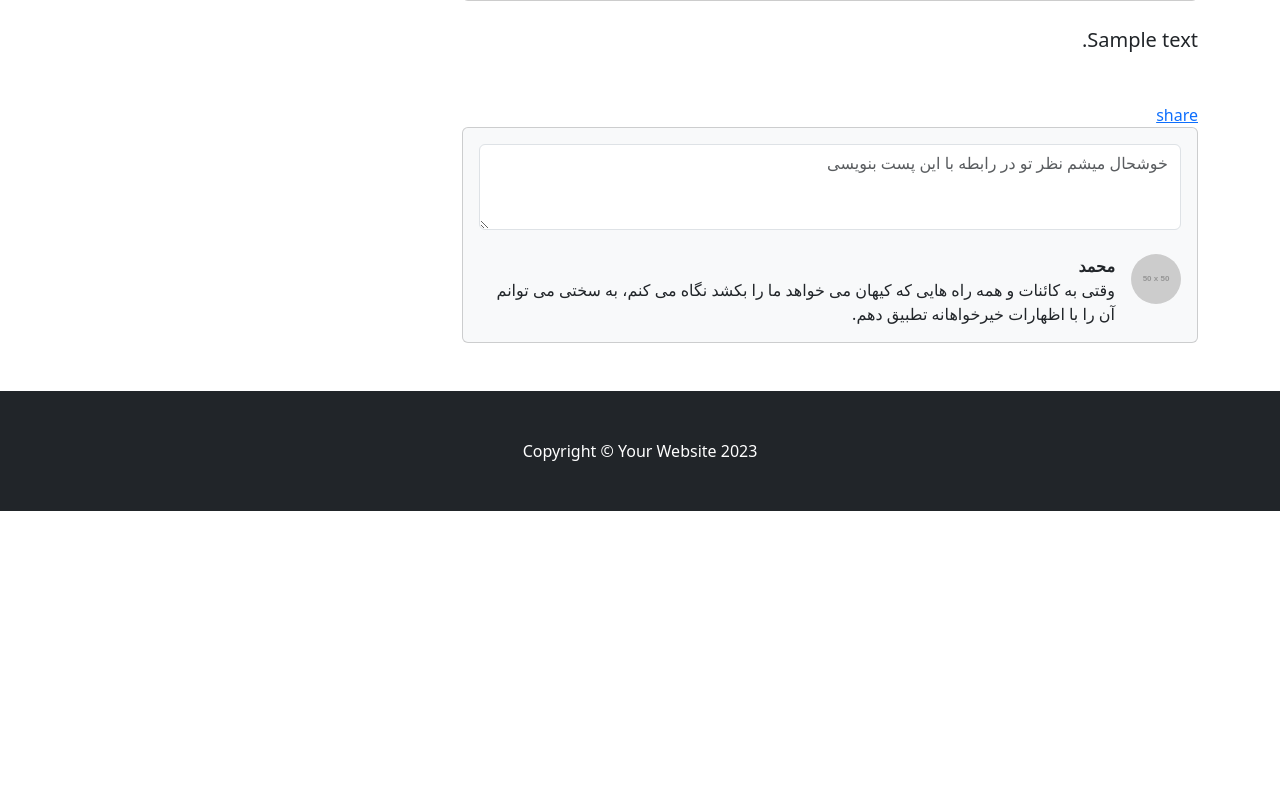
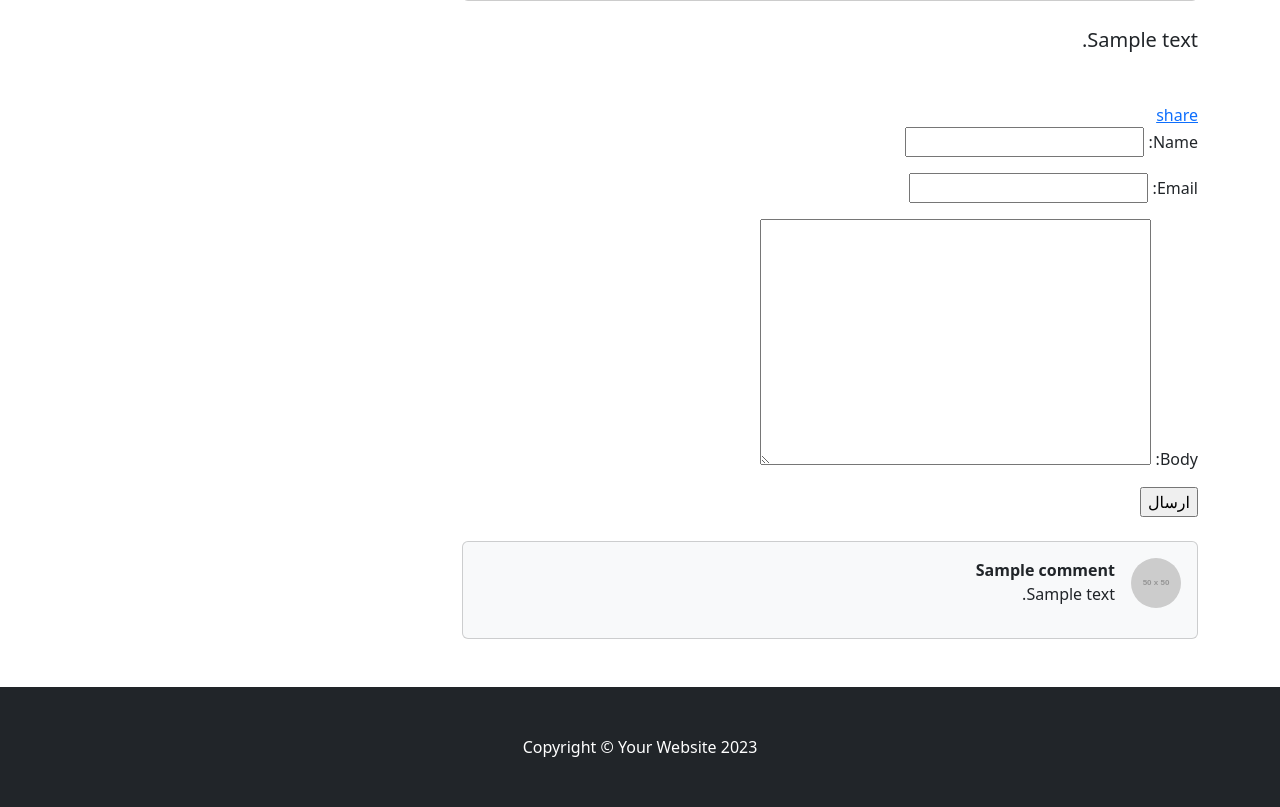
Before and after one commit to MohammadBohluli/blog, a Django app: a page that uses core/templates/base.html in a window 1280 px wide. Shown: the part 514-1321 px from the top of the page. Before the commit the page ends 1025 px from the top, so only its background shows below. Run offline with Django 4.2, Linux system fonts and the light colour scheme; tables that the repository leaves empty hold one stand-in row (values such as "Sample post"); grey boxes labelled with a size stand in for pictures from a placeholder-image service; some libraries are stand-ins or nearby versions.

Commit message:
feat:create comment system

```diff
--- a/core/blog/forms.py
+++ b/core/blog/forms.py
@@ -9,7 +9,7 @@ class EmailPostForm(forms.Form):
     comment = forms.CharField(required=False, widget=forms.Textarea)
 
 
-class CommentForm(forms.Form):
+class CommentForm(forms.ModelForm):
     class Meta:
         model = Comment
         fields = ['name', 'email', 'body']
--- a/core/blog/urls.py
+++ b/core/blog/urls.py
@@ -5,5 +5,6 @@ app_name = "blog"
 urlpatterns = [
     path("", views.post_list_view, name="post_list"),
     path('<int:year>/<int:month>/<int:day>/<slug:post>/', views.post_detail_view, name='post_detail'),
-    path('<int:post_id>/share/', views.post_share_view, name='post_share')
+    path('<int:post_id>/share/', views.post_share_view, name='post_share'),
+    path('<int:post_id>/comment/', views.post_comment, name='post_comment'),
 ]
--- a/core/blog/views.py
+++ b/core/blog/views.py
@@ -1,8 +1,10 @@
 from django.shortcuts import render, get_object_or_404
 from django.core.paginator import Paginator
 from .models import Post
-from .forms import EmailPostForm
+from .forms import EmailPostForm, CommentForm
 from django.core.mail import send_mail
+from django.views.decorators.http import require_POST
+
 
 def post_list_view(request):
 
@@ -32,8 +34,13 @@ def post_detail_view(request, year, month, day, post):
         published_at__month=month,
         published_at__day=day,
         slug=post)
+
+    comments = post.comments.filter(active=True)
+    form = CommentForm()
     context = {
         'post': post,
+        'comments': comments,
+        'form': form,
     }
     return render(request, 'pages/blog/post_detail.html', context)
 
@@ -65,3 +72,21 @@ def post_share_view(request, post_id):
     }
 
     return render(request, 'pages/blog/post_share.html', context)
+
+@require_POST
+def post_comment(request, post_id):
+    post = get_object_or_404(Post, id=post_id, status = Post.Status.PUBLISHED)
+    comment = None
+    form = CommentForm(request.POST)
+
+    if form.is_valid():
+        comment = form.save(commit=False)
+        comment.post = post
+        comment.save()
+
+    context = {
+        'post': post,
+        'form': form,
+        'comment': comment
+    }
+    return render(request, "pages/comment_successful.html", context)
--- a/core/templates/base.html
+++ b/core/templates/base.html
@@ -31,6 +31,7 @@
     <!-- Footer --------------------------------->
     {% include 'partials/_footer.html' %}
 
+
     <!-- Bootstrap core JS-->
     <script src="https://cdn.jsdelivr.net/npm/bootstrap@5.3.2/dist/js/bootstrap.bundle.min.js"
         integrity="sha384-C6RzsynM9kWDrMNeT87bh95OGNyZPhcTNXj1NW7RuBCsyN/o0jlpcV8Qyq46cDfL"
--- a/core/templates/pages/blog/post_detail.html
+++ b/core/templates/pages/blog/post_detail.html
@@ -10,10 +10,11 @@
             <!-- Post title-->
             <h1 class="fw-bolder mb-1">{{ post.title }}</h1>
             <!-- Post meta content-->
-            <div class="text-muted fst-italic mb-2">توسط {{ post.author }} در تاریخ {{ post.published_at }} منتشر شده</div>
+            <div class="text-muted fst-italic mb-2">توسط {{ post.author }} در تاریخ {{ post.published_at }} منتشر شده
+            </div>
             <!-- Post categories-->
             {% for category in post.category.all %}
-                <a class="badge bg-secondary text-decoration-none link-light" href="#!">{{category.name}}</a>
+            <a class="badge bg-secondary text-decoration-none link-light" href="#!">{{category.name}}</a>
             {% endfor %}
 
         </header>
@@ -30,24 +31,30 @@
 
 
     <!-- Comments section-->
+    <!-- {% include 'partials/_comment_form.html'%} -->
+    <form action="{% url 'blog:post_comment' post.id %}" method="post" class="mb-4">
+        {{ form.as_p }}
+        {% csrf_token %}
+        <input type="submit" value="ارسال">
+    </form>
     <section class="mb-5">
+        {% for comment in comments %}
         <div class="card bg-light">
             <div class="card-body">
-                <!-- Comment form-->
-                <form class="mb-4"><textarea class="form-control" rows="3"
-                        placeholder="خوشحال میشم نظر تو در رابطه با این پست بنویسی"></textarea></form>
-                <!-- Single comment-->
                 <div class="d-flex">
                     <div class="flex-shrink-0"><img class="rounded-circle"
                             src="https://dummyimage.com/50x50/ced4da/6c757d.jpg" alt="..." /></div>
                     <div class="ms-3">
-                        <div class="fw-bold">محمد</div>
-                        وقتی به کائنات و همه راه هایی که کیهان می خواهد ما را بکشد نگاه می کنم، به سختی می
-                        توانم آن را با اظهارات خیرخواهانه تطبیق دهم.
+                        <div class="fw-bold">{{ comment.name }}</div>
+                        {{ comment.body|linebreaks}}
                     </div>
+                    {% empty %}
+                    <p>هیچ کامنتی درج نشده</p>
                 </div>
             </div>
         </div>
-    </section>
+</div>
+{% endfor %}
+</section>
 </div>
 {% endblock content %}
--- /dev/null
+++ b/core/templates/partials/_comment_form.html
@@ -0,0 +1,5 @@
+<form action="{% url 'blog:post_comment' post.id %}" method="post" class="mb-4">
+    {{ form.as_p }}
+    {% csrf_token %}
+    <p><input type="submit" value="ارسال"></p>
+</form>
```
Also changed, not shown: core/templates/pages/comment_successful.html (added, +13 -0 lines).
